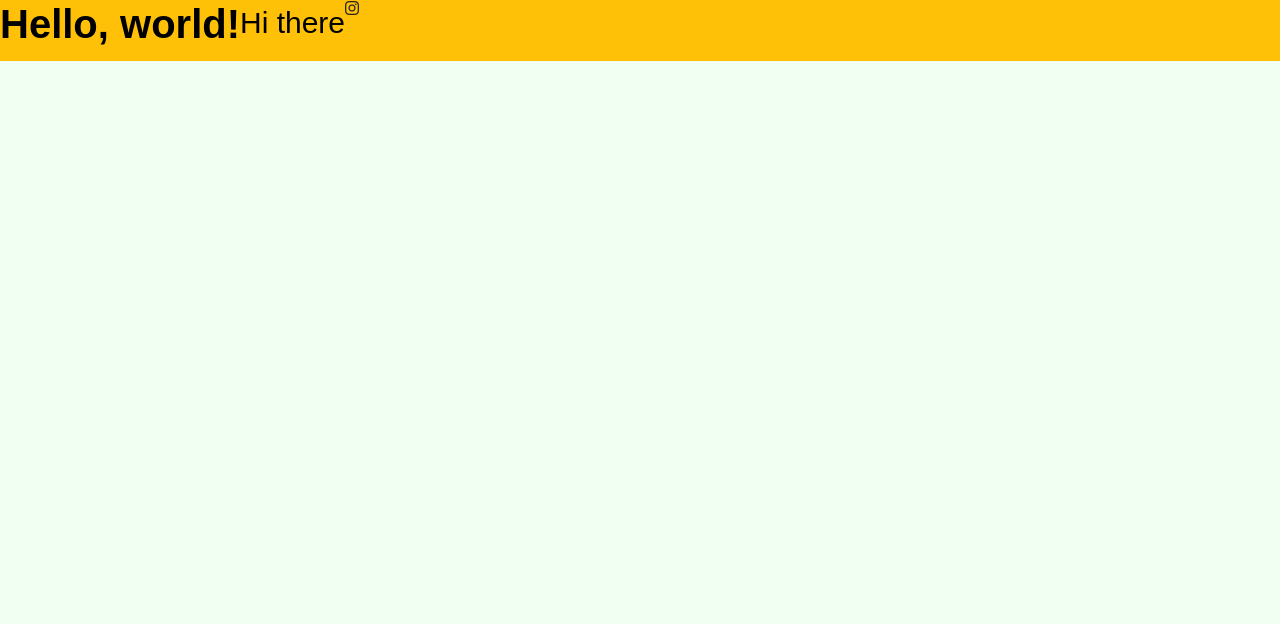
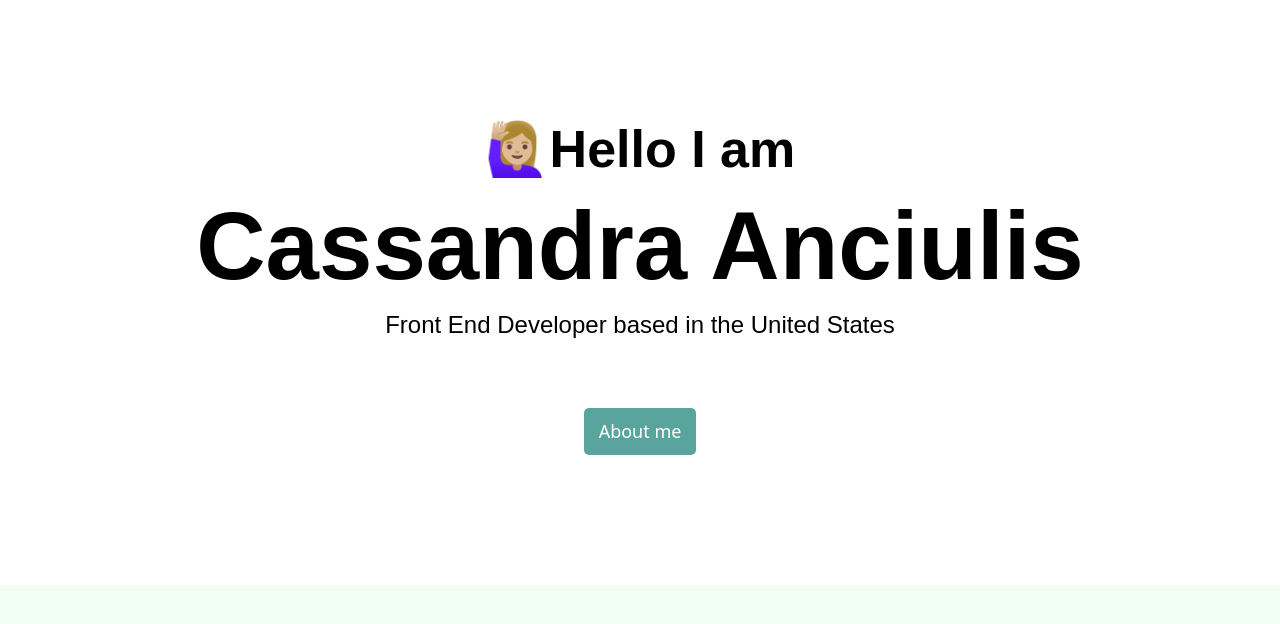
Before and after one commit to CodeWithCassie/Portfolio-Project-Practice, a plain HTML site: page index.html in a window 1280 px wide. Drawn offline with nearby package versions, Linux system fonts and the light colour scheme; a web font is replaced by a local one.

Commit message:
Updated CSS initial

```diff
--- a/index.html
+++ b/index.html
@@ -13,10 +13,13 @@
  <title>Home</title>
 </head>
   <body>
-   <div class="d-flex bg-warning" >
-    <h1>Hello, world!</h1>
-    <p>Hi there</p>
-    <i class="fa-brands fa-instagram"></i>
+<div class="hero">
+    <p>🙋🏼‍♀️Hello I am </p>
+    <h1>Cassandra Anciulis</h1>
+    <h2 class="mb-5">Front End Developer based in the United States</h2>
+        <div>
+            <a href="#"class="btn btn-branding">About me</a>
+        </div>
     </div>
   </body>
 </html>
--- a/styles/portfolio.css
+++ b/styles/portfolio.css
@@ -1,15 +1,57 @@
+:root{
+--branding-color:#5aa49e;
+--main-font-family: "cabin-condensed", sans-serif;
+--secondary-font-family:"lexend-deca", sans-serif;
+}
+
 body{
     background-color: #f1fff2;
 }
-h1 {
+h1, h2, h3, h4, h5, h6 {
     color: black;
-    font-family:"cabin-condensed", sans-serif;
+    font-family: var(--main-font-family);
     font-weight: 700;
     font-style: normal;
 }
+h1{
+    font-size: 96px;
+}
+
 p {
 color:black;
-font-family: "lexend-deca", sans-serif;
+font-family: var(--secondary-font-family);
 font-weight: 300;
 font-size:30px;
 }
+.btn-branding{
+    background-color: var(--branding-color);
+    color: white;
+    border: none;
+    border-radius: 5px;
+    padding: 10px 15px;
+    text-align: center;
+    margin: 20px;
+    font-size: 18px;
+}
+.btn-branding:hover{
+ border: solid 2px var(--branding-color);
+ color: var(--branding-color);
+ background-color: white;
+}
+.hero{
+    text-align: center;
+    background-color: white;
+    padding: 110px 20px;
+}
+.hero p {
+    font-family: var(--secondary-font-family);
+    font-size: 52px;
+    font-weight: bold;
+    margin: 0;
+}
+
+.hero h2{
+    font-family: var(--secondary-font-family);
+    font-weight: normal;
+    font-size: 24px;
+}
```
